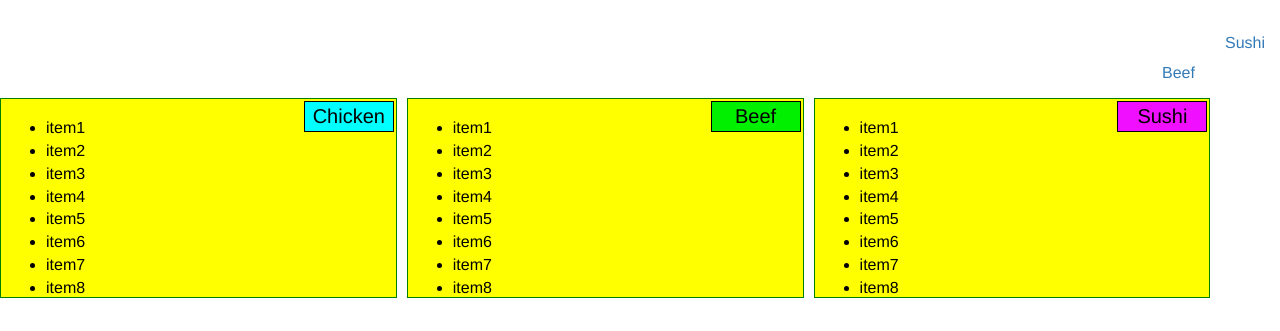
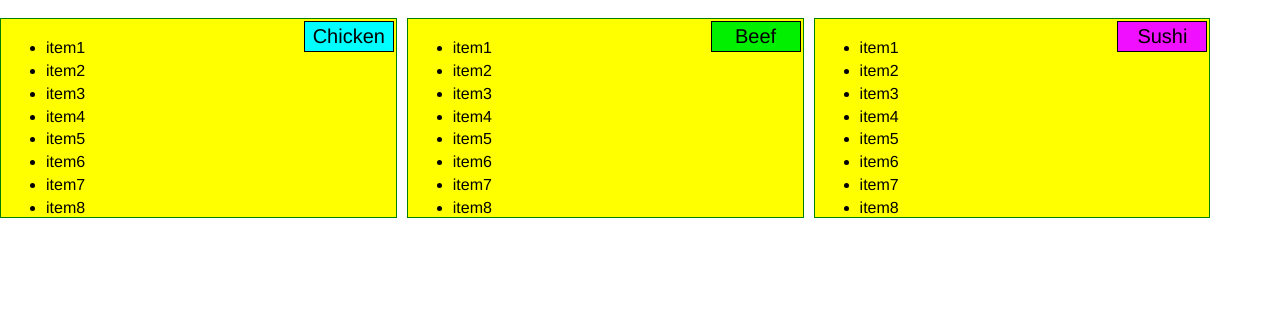
Before and after one commit to financedoc/coursera.js, a plain HTML site: page site/three/index.html in a window 1280 px wide. Shown: the part 54-385 px from the top of the page. Drawn offline with Linux system fonts and the light colour scheme.

Commit message:
remove unnecessary artifacts

```diff
--- a/site/three/index.html
+++ b/site/three/index.html
@@ -5,7 +5,7 @@
     <meta http-equiv="X-UA-Compatible" content="IE=edge">
     <meta name="viewport" content="width=device-width, initial-scale=1">
 
-    <title>Boostrap Starter Page</title>
+    <title>Food Inc. Home Page</title>
     <link rel="stylesheet" href="css/bootstrap.min.css">
     <link rel="stylesheet" href="css/styles.css">
   </head>
@@ -23,22 +23,7 @@
       </div>
     </nav>
 
-            <div id="collapsable-nav" class="collapse navbar-collapse">
-           <ul id="nav-list" class="nav navbar-nav navbar-right">
-            <li>
-              <a href="menu-categories.html">
-                <span class='visible-xs' >Chicken</span>
-            <li>
-              <a href="#">
-                <br class='visible-xs' >Beef</a>
-            </li>
-            <li>
-              <a href="#">
-                </span><br class='visible-xs' >Sushi</a>
-            </li>
 
-          </ul><!-- #nav-list -->
-        </div><!-- .collapse .navbar-collapse -->
 
   </header>
   <div class="itembox col-lg-4 col-md-6 col-sd-12">
```
